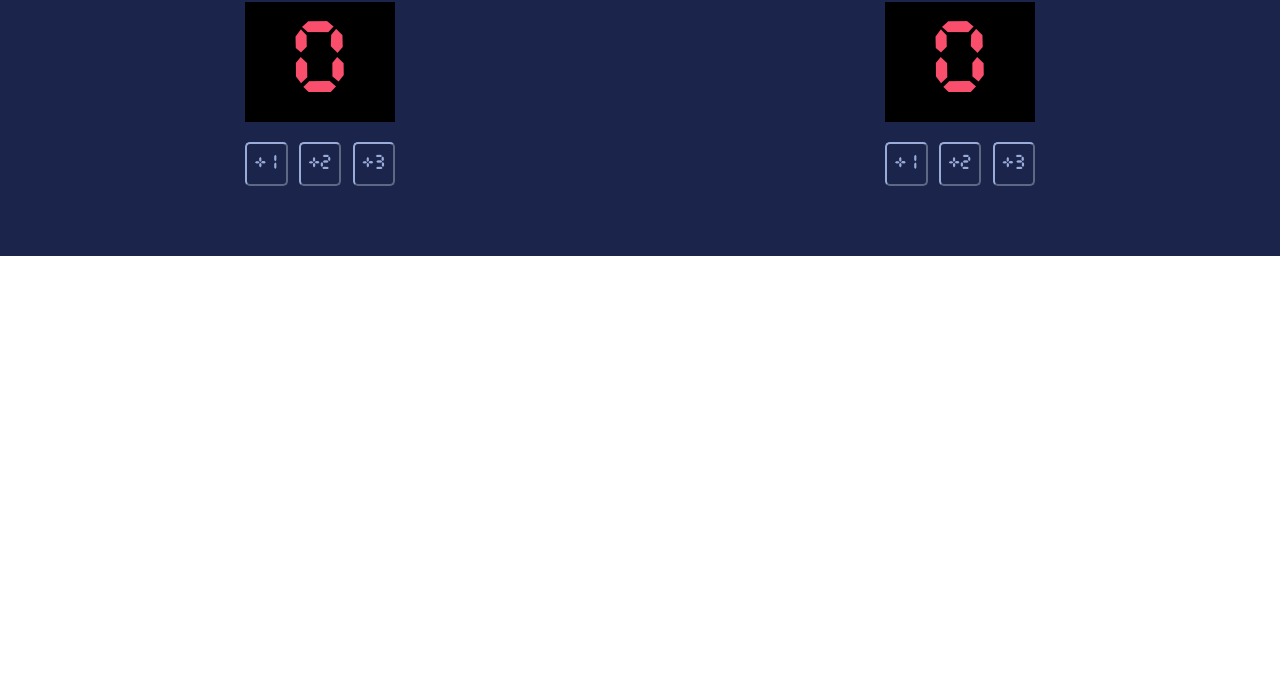
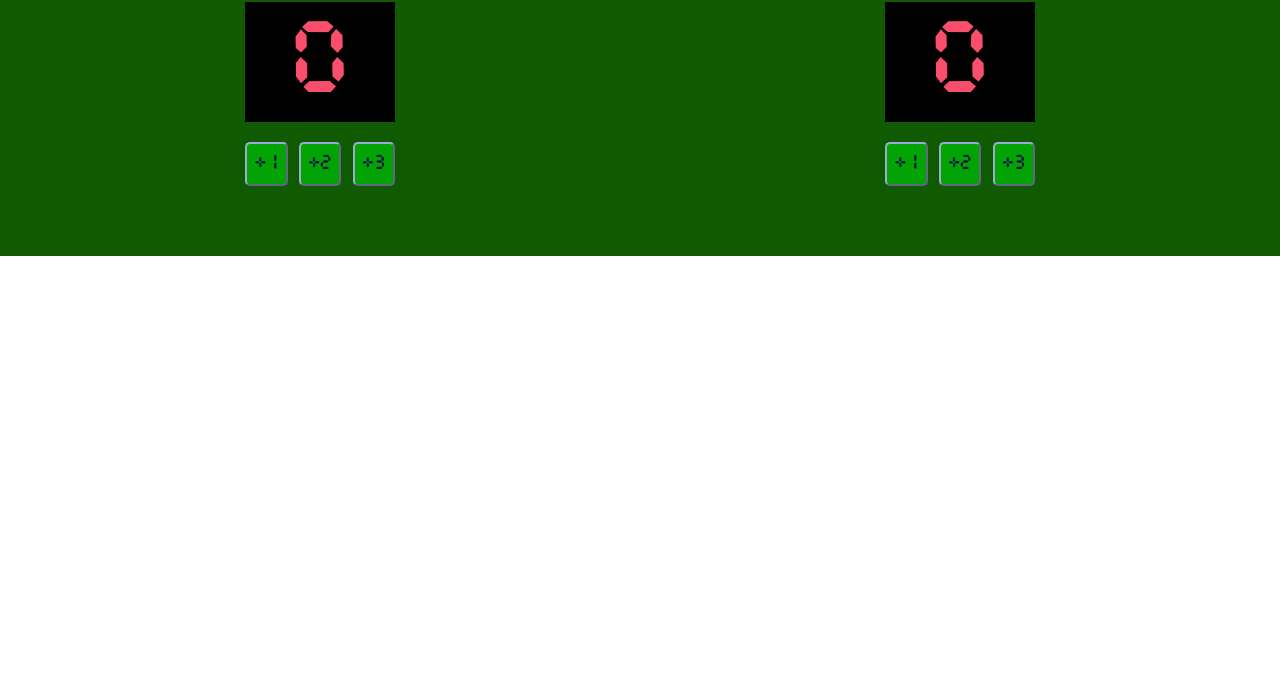
Before and after one commit to groisenberg79/projects-scrimba, a website built with Vite: page basketball-scoreboard/index.html in a window 1280 px wide. Shown: the part 125-800 px from the top of the page. Built offline with nearby package versions, Linux system fonts and the light colour scheme.

Commit message:
Update basketball scoreboard CSS

```diff
--- a/basketball-scoreboard/index.css
+++ b/basketball-scoreboard/index.css
@@ -10,7 +10,7 @@ body {
 .container {
     display: flex;
     justify-content: space-around;
-    background-color: #1B244A;
+    background-color: #105b01;
 }
 
 .score-box {
@@ -43,8 +43,8 @@ span {
 }
 
 .add-btn {
-    color: #9AABD8;
-    background-color: #1B244A;
+    color: #021447;
+    background-color: #02a302;
     border-color: #9AABD8;
 
     font-size: 18px;
```
